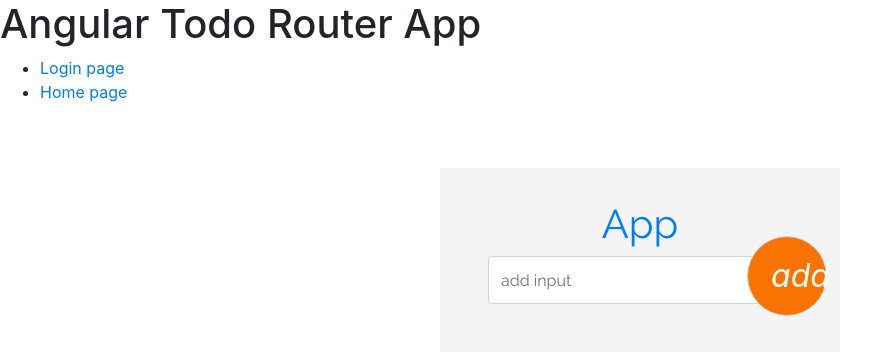
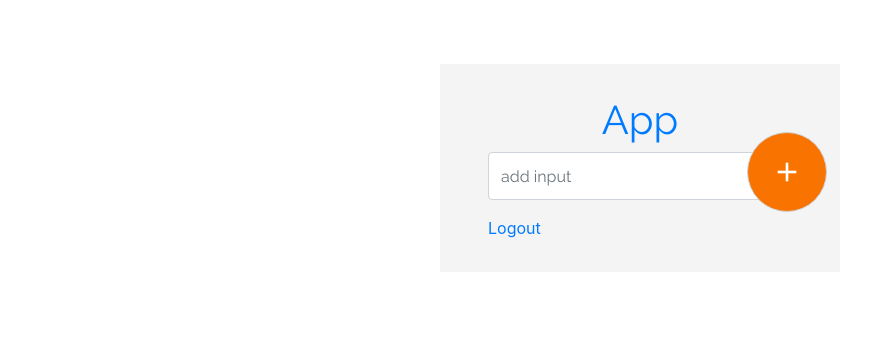
Before and after one commit to khalil-sudo/Angular-Routing-multiview, an Angular app: page /home in a window 1280 px wide. Shown: the top 354 px of the page, without its empty margins (0-889 px from the left). Built offline with nearby package versions, Linux system fonts and the light colour scheme.

Commit message:
fixed material icons & added logout functionality

```diff
--- a/package.json
+++ b/package.json
@@ -21,6 +21,7 @@
     "@angular/router": "~12.0.1",
     "@ng-bootstrap/ng-bootstrap": "^9.1.2",
     "bootstrap": "^4.5.0",
+    "material-icons": "^0.7.1",
     "rxjs": "~6.6.0",
     "tslib": "^2.1.0",
     "zone.js": "~0.11.4"
--- a/src/app/app.component.html
+++ b/src/app/app.component.html
@@ -1,9 +1,9 @@
-<h1>Angular Todo Router App</h1>
+<!-- <h1>Angular Todo Router App</h1>
 <nav>
   <ul>
     <li><a routerLink="/login" routerLinkActive>Login page</a></li>
     <li><a routerLink="/home" routerLinkActive>Home page</a></li>
   </ul>
 </nav>
-
+ -->
 <router-outlet></router-outlet>
--- a/src/app/components/homepage/homepage.component.css
+++ b/src/app/components/homepage/homepage.component.css
@@ -1,5 +1,6 @@
 /* Google fonts */
 @import url("https://fonts.googleapis.com/css?family=Raleway");
+@import "material-icons/iconfont/material-icons.css";
 
 body {
   padding: 0;
--- a/src/app/components/homepage/homepage.component.html
+++ b/src/app/components/homepage/homepage.component.html
@@ -23,5 +23,7 @@
         </li>
       </ul>
     </div>
+
+    <a routerLink="/login" routerLinkActive="active">Logout</a>
   </form>
 </div>
```
Also changed, not shown: 1 other file (tests, documents, lock files or other folders).
